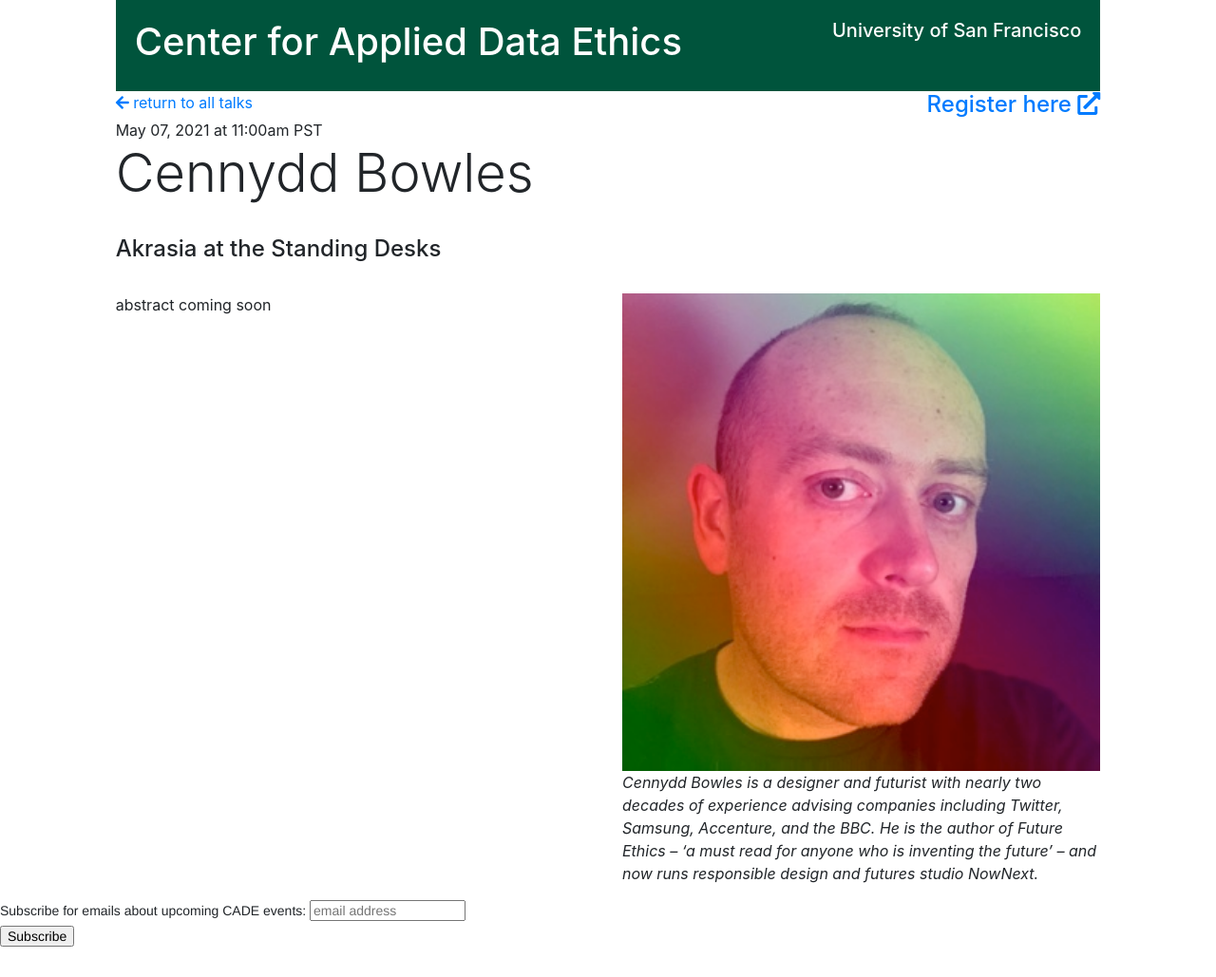
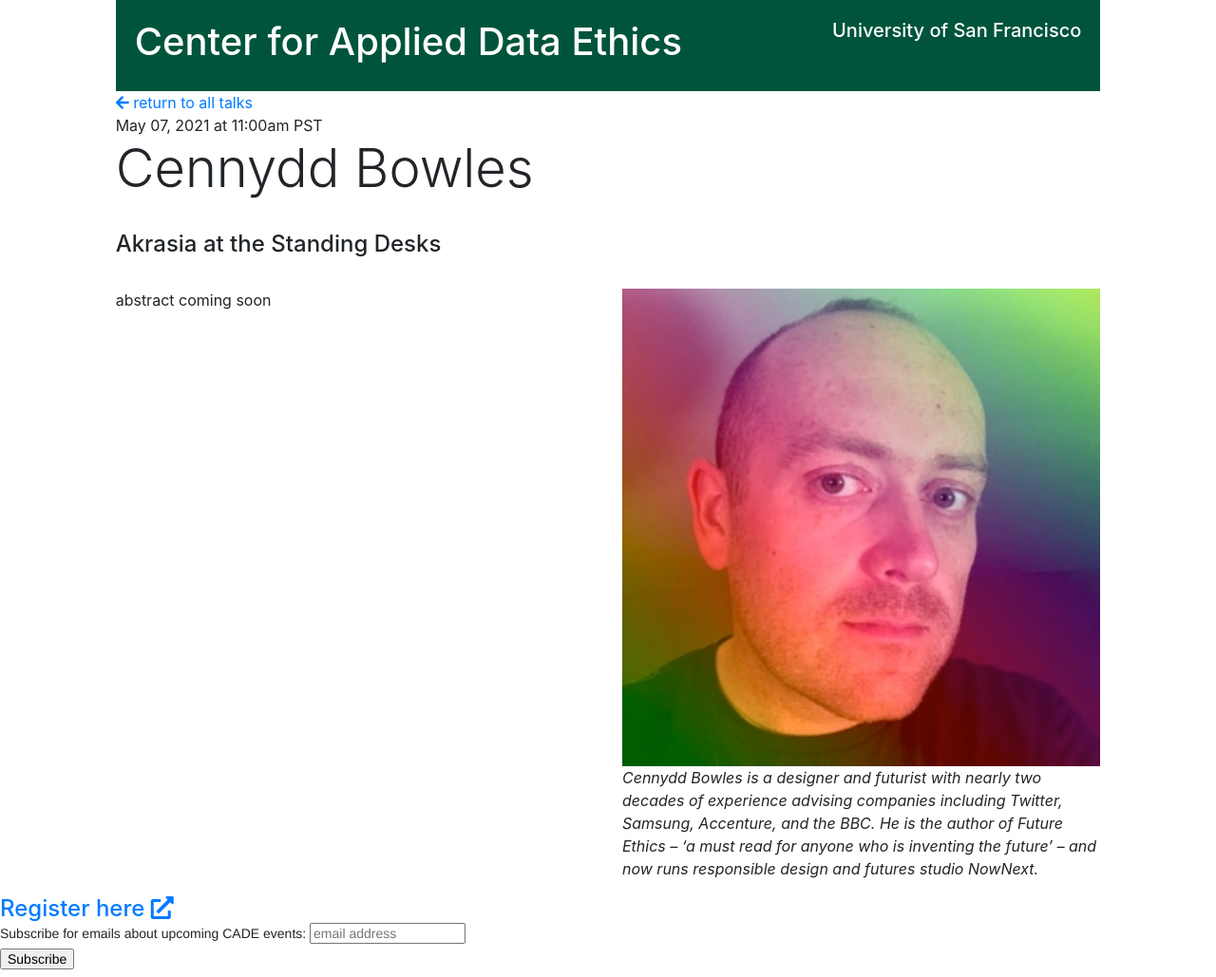
Before and after one commit to alialkhatib/cade-series, a Jekyll site: the page built from _talks/2021-05-07.md, in a window 1280 px wide. Shown: the whole page at 95% size. Built offline with Jekyll 4.4.1, drawn with Linux system fonts in a browser that asks for light colours; comment, search, counter and statistics services are not loaded; before the commit the page ends 1005 px from its top, so only the background shows below that.

Commit message:
registration links!

```diff
--- a/_layouts/talk.html
+++ b/_layouts/talk.html
@@ -2,47 +2,28 @@
 layout: cade-default
 permalink: /talks/index.html
 ---
-
 <div class="row">
   <div class="col">
     <a href="/{{site.cadeprefix}}">
     <i class="fas fa-arrow-left"></i>
     return to all talks</a>
   </div>
-
-<div class="col text-right">
-  {% if page.event_url != nil %}
-<a class="h4" target="_blank" href="{{page.event_url}}">Register here <i class="fas fa-external-link-alt"></i></a>
-{% else %}
-<span class="h4">Check back for a registration link</span>
-{% endif %}
 </div>
-</div>
-
-
 <div class="row">
   <div class="col">
     {{page.slug | date: "%B %d, %Y"}} at {{ page.talk_time | default: "2:30pm PST"}}
   </div>
 </div>
-
-
 <div class="row">
 {%for sp in page.speaker_info %}
-
   {% if page.speaker_info.size > 1 %}
-
   <div class="col d-lg-none">
   <hr>
 </div>
-
 <div class="col-lg-6">
-
-
     {% else %}
   <div class="col-12">
 {% endif %}
-
     <div class="row">
       <div class="col-md-9 col-12 col-sm-8">
         <h1 class="display-4">
@@ -59,7 +40,6 @@ permalink: /talks/index.html
           {% endif %}
       </div>
     </div>
-
         <div class="row my-4">
       <div class="col-12">
         <h4>{{sp.talk_title | default: "Talk title TBA"}}</h4>
@@ -69,13 +49,10 @@ permalink: /talks/index.html
   <div class="row">
 
 {% if page.speaker_info.size > 1%}
-
   <div class="col-12">
-
     {% else %}
   <div class="col-md-6 col-lg-12 col-xl-6 col-12">
 {% endif %}
-
     <div class="row">
       <div class="col">
         {{sp.abstract | default: "abstract coming soon" | markdownify}}
@@ -84,30 +61,22 @@ permalink: /talks/index.html
   </div>
 
 {% if page.speaker_info.size > 1%}
-
   <div class="col-12">
-
     {% else %}
   <div class="col-md-6 col-lg-12 col-xl-6 col-12">
 {% endif %}
-
     {% if sp.picture %}
-
         <div class="row">
       <div class="col">
 {% if sp.picture contains "://" %}
       {% assign profileURL= sp.picture %}
-
           {% else %}
       {% assign profileURL= site.cadeprefix | append: sp.picture %}
       {% endif %}
-
               <img alt="picture of {{sp.speaker_name}}" src="{{profileURL}}" class="img-responsive img-fluid w-100">
       </div>
     </div>
-
         {% endif %}
-
         <div class="row">
       <div class="col">
         <div class="font-italic speaker-bio">
@@ -116,18 +85,21 @@ permalink: /talks/index.html
       </div>
     </div>
   </div>
-
-
 </div>
 </div>
-
-{% endfor %}
-
+</div>
+<!-- </div> -->
 </div>
 </div>
-
+{% endfor %}
 </div>
 
-
+<div class="row">
+  <div class="col text-right">
+  {% if page.event_url != nil %}
+<a class="h4" target="_blank" href="{{page.event_url}}">Register here <i class="fas fa-external-link-alt"></i></a>
+{% else %}
+<span class="h4">Check back for a registration link</span>
+{% endif %}
 </div>
 </div>
```
Lines whose indentation alone changed are shown as unchanged.
